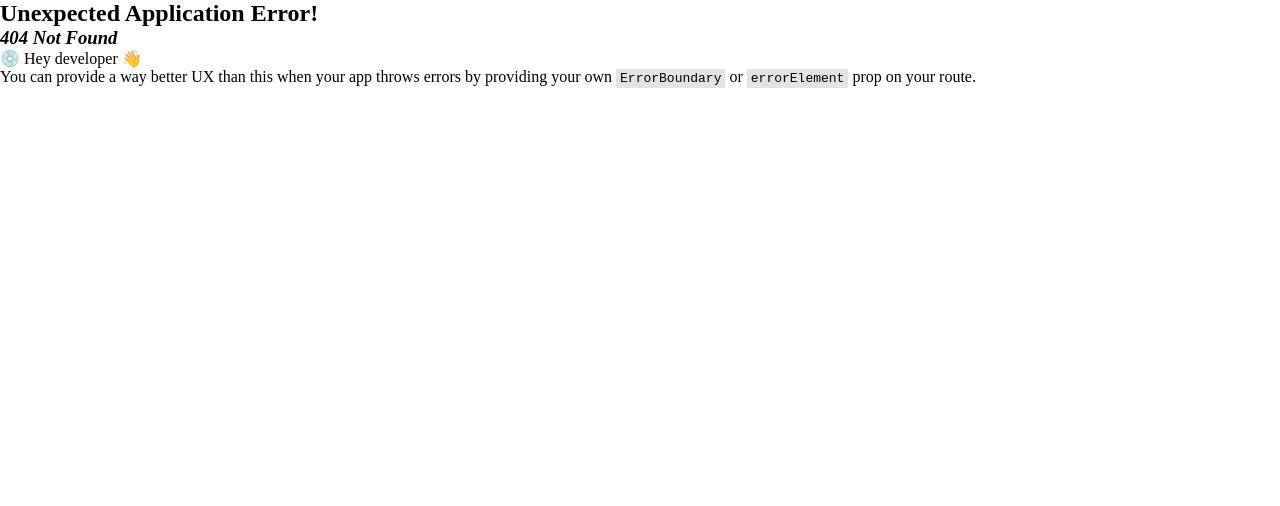
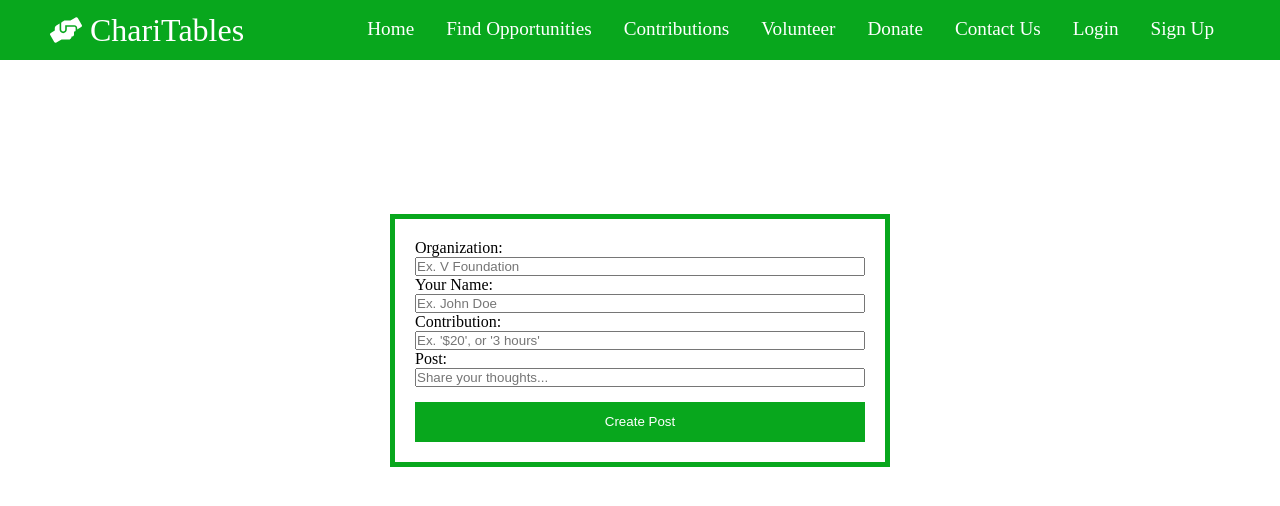
Before and after one commit to sarahnix/Chari-Tables, a React (Create React App) app in the folder client/charitables/: page /createpost in a window 1280 px wide. Before the commit this address had no page. Shown: the top 506 px of the page. Built offline with nearby package versions, Linux system fonts and the light colour scheme.

Commit message:
Create "Create Post" page

```diff
--- a/client/charitables/package.json
+++ b/client/charitables/package.json
@@ -8,13 +8,15 @@
     "@testing-library/user-event": "^13.5.0",
     "bootstrap": "^5.2.3",
     "firebase": "^9.14.0",
+    "formik": "^2.2.9",
     "react": "^18.2.0",
     "react-bootstrap": "^2.6.0",
     "react-dom": "^18.2.0",
     "react-icons": "^4.6.0",
     "react-router-dom": "^6.4.3",
     "react-scripts": "^5.0.1",
-    "web-vitals": "^2.1.4"
+    "web-vitals": "^2.1.4",
+    "yup": "^0.32.11"
   },
   "scripts": {
     "start": "react-scripts start",
--- a/client/charitables/src/index.js
+++ b/client/charitables/src/index.js
@@ -1,6 +1,8 @@
 import React from "react";
 import { createRoot } from "react-dom/client";
 import {
+  BrowserRouter as Router,
+  Switch,
   createBrowserRouter,
   RouterProvider,
   Route,
@@ -16,6 +18,7 @@ import Login from "./routes/Login";
 import SignUp from "./routes/SignUp";
 import Contributions from "./routes/Contributions";
 import Navbar from "./components/Navbar";
+import CreatePost from "./routes/CreatePost";
 
 const Layout = () => {
   return (
@@ -62,6 +65,10 @@ const router = createBrowserRouter([
         path: "contributions",
         element: <Contributions />,
       },
+      {
+        path: "createpost",
+        element: <CreatePost />,
+      },
     ],
   },
 ]);
--- a/client/charitables/src/routes/Contact.js
+++ b/client/charitables/src/routes/Contact.js
@@ -1,11 +1,45 @@
-import React from "react";
+import React, { useState } from "react";
 
-function Contact() {
+const FORM_ENDPOINT =
+  "https://public.herotofu.com/v1/83857590-70fa-11ed-a377-655c67143cec";
+
+const Contact = () => {
+  const [submitted, setSubmitted] = useState(false);
+  const handleSubmit = () => {
+    setTimeout(() => {
+      setSubmitted(true);
+    }, 100);
+  };
+
+  if (submitted) {
     return (
-        <div className="contact">
-            <h1>Contact Us</h1>
-        </div>
+      <>
+        <h2>Thank you for your message!</h2>
+      </>
     );
-}
+  }
+
+  return (
+    <form
+      action={FORM_ENDPOINT}
+      onSubmit={handleSubmit}
+      method="POST"
+      target="_blank"
+    >
+      <div>
+        <input type="text" placeholder="Your name" name="name" required />
+      </div>
+      <div>
+        <input type="email" placeholder="Email" name="email" required />
+      </div>
+      <div>
+        <textarea placeholder="Your message" name="message" required />
+      </div>
+      <div>
+        <button type="submit"> Send a message </button>
+      </div>
+    </form>
+  );
+};
 
 export default Contact;
--- a/client/charitables/src/routes/Contributions.css
+++ b/client/charitables/src/routes/Contributions.css
@@ -0,0 +1,55 @@
+.contributions {
+    width: 100vw;
+    height: auto;
+    display: flex;
+    align-items: center;
+    padding-top: 40px;
+    flex-direction: column;
+  }
+
+  body {
+    margin: 0;
+    padding: 0;
+  }
+
+  .post {
+    width: 400px;
+    height: 300px;
+    border-radius: 10px;
+    display: flex;
+    flex-direction: column;
+    margin-top: 50px;
+    border: 1px solid lightgray;
+  }
+
+
+  .post .orgName {
+    flex: 20%;
+    border-bottom: 1px solid lightgray;
+    background-color: #08a71d;
+    display: grid;
+    place-content: center;
+    color: white;
+  }
+
+  .post .amount {
+    flex: 5%;
+    background-color: #08a71d;
+    display: grid;
+    place-content: center;
+    color: white;
+  }
+
+  .post .yourName {
+    flex: 5%;
+    background-color: #08a71d;
+    display: grid;
+    place-content: center;
+    color: white;
+  }
+
+  .post .postText {
+    flex: 60%;
+    display: grid;
+    place-content: center;
+  }
--- a/client/charitables/src/routes/Contributions.js
+++ b/client/charitables/src/routes/Contributions.js
@@ -1,15 +1,45 @@
 import React from "react";
 import "./Contributions.css";
 import axios from "axios";
-import { useEffect } from "react";
+import { useEffect, useState } from "react";
+import CreatePost from "./CreatePost";
+import {
+  BrowserRouter as Router,
+  createBrowserRouter,
+  RouterProvider,
+  Route,
+  Routes,
+  Link,
+  Outlet,
+} from "react-router-dom";
 
 function Contributions() {
+  const [postList, setPostList] = useState([]);
+
   useEffect(() => {
     axios.get("http://localhost:3001/posts").then((response) => {
-      console.log(response);
+      setPostList(response.data);
     });
   }, []);
-  return <div className="contributions"></div>;
+  return (
+    <div className="contributions">
+      <Link to="/createpost"> Create a Post!</Link>
+      <Routes>
+        <Route path="/createpost" exact component={CreatePost} />
+      </Routes>
+
+      {postList.map((value, key) => {
+        return (
+          <div className="post">
+            <div className="orgName"> {value.orgName} </div>
+            <div className="yourName"> {value.yourName} </div>
+            <div className="amount"> {value.amount} </div>
+            <div className="postText"> {value.postText} </div>
+          </div>
+        );
+      })}
+    </div>
+  );
 }
 
 export default Contributions;
--- /dev/null
+++ b/client/charitables/src/routes/CreatePost.css
@@ -0,0 +1,42 @@
+.createpost {
+    width: 100vw;
+    height: 70vh;
+    display: flex;
+    justify-content: center;
+    align-items: center;
+  }
+  .formContainer {
+    display: flex;
+    flex-direction: column;
+    justify-content: center;
+    width: 500px;
+    height: auto;
+    padding: 20px;
+    border: 5px solid #08a71d;
+  }
+
+  .formContainer #createPost {
+    height: 40px;
+    margin-top: 10px;
+    margin-bottom: 10px;
+    border: 2px solid grey;
+    padding-left: 10px;
+    font-size: 20px;
+  }
+
+  .formContainer button {
+    margin-top: 15px;
+    height: 40px;
+    border: none;
+    background-color: #08a71d;
+    color: white;
+  }
+
+  .formContainer button:hover {
+    cursor: pointer;
+    background-color: #09bef0;
+  }
+
+  span {
+    color: red;
+  }
--- /dev/null
+++ b/client/charitables/src/routes/CreatePost.js
@@ -0,0 +1,70 @@
+import React from "react";
+import { Formik, Form, Field, ErrorMessage } from "formik";
+import "./CreatePost.css";
+import * as Yup from "yup";
+
+function CreatePost() {
+  const initialValues = {
+    orgName: "",
+    yourName: "",
+    amount: "",
+    postText: "",
+  };
+
+  const validationSchema = Yup.object().shape({
+    orgName: Yup.string().required(),
+    yourName: Yup.string().required(),
+    postText: Yup.string().min(5).required(),
+  });
+
+  const onSubmit = (data) => {
+    console.log(data);
+  };
+
+  return (
+    <div className="createpost">
+      <Formik
+        initialValues={initialValues}
+        onSubmit={onSubmit}
+        validationSchema={validationSchema}
+      >
+        <Form className="formContainer">
+          <label>Organization: </label>
+          <ErrorMessage name="orgName" component="span" />
+          <Field
+            id="inputCreatePost"
+            name="orgName"
+            placeholder="Ex. V Foundation"
+          />
+
+          <label>Your Name: </label>
+          <ErrorMessage name="Your name" component="span" />
+          <Field
+            id="inputCreatePost"
+            name="yourName"
+            placeholder="Ex. John Doe"
+          />
+
+          <label>Contribution: </label>
+          <ErrorMessage name="amount" component="span" />
+          <Field
+            id="inputCreatePost"
+            name="amount"
+            placeholder="Ex. '$20', or '3 hours'"
+          />
+
+          <label>Post: </label>
+          <ErrorMessage name="postText" component="span" />
+          <Field
+            id="inputCreatePost"
+            name="postText"
+            placeholder="Share your thoughts..."
+          />
+          <button type="submit">Create Post</button>
+        </Form>
+      </Formik>
+    </div>
+  );
+}
+
+export default CreatePost;
```
Also changed, not shown: 2 other files (tests, documents, lock files or other folders).
